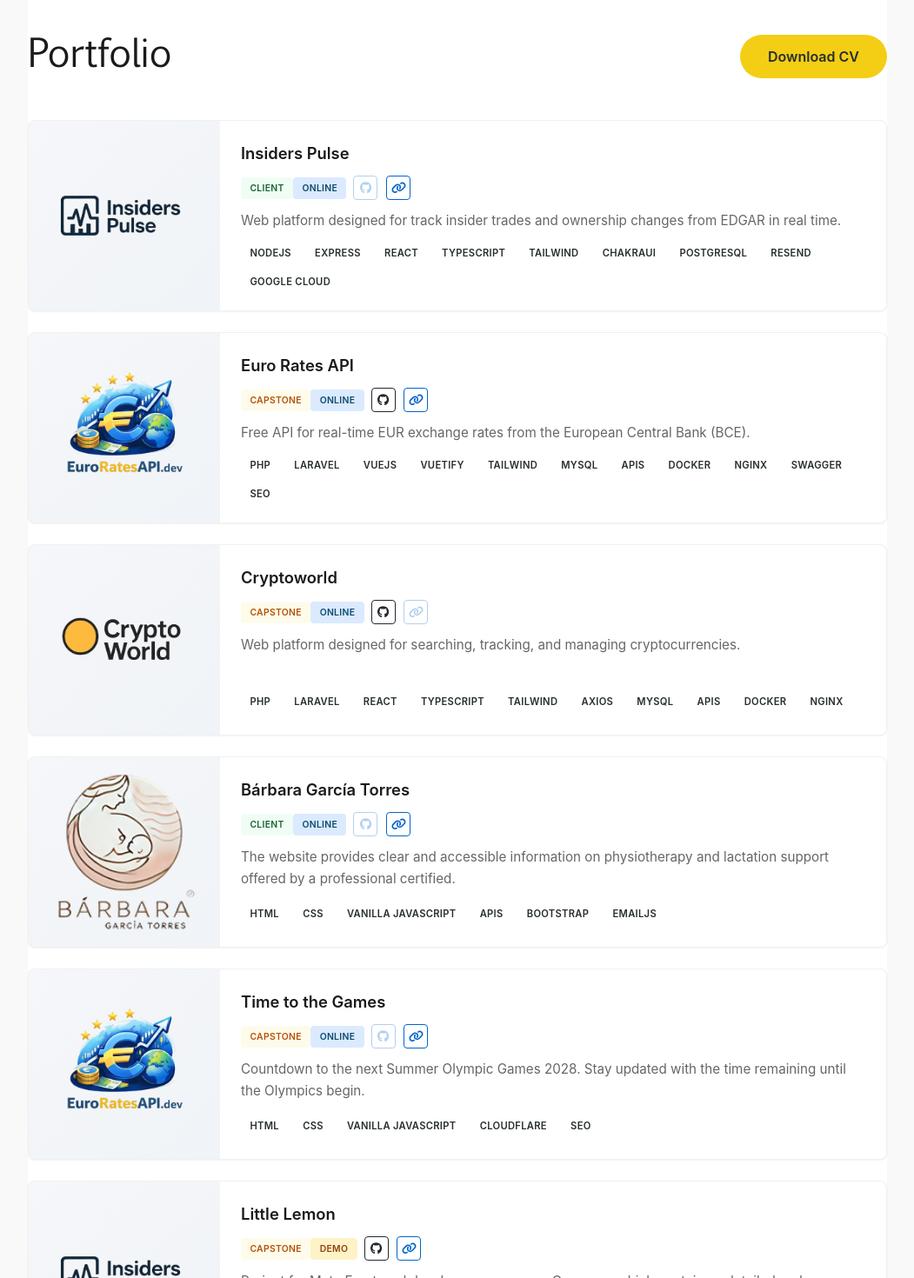
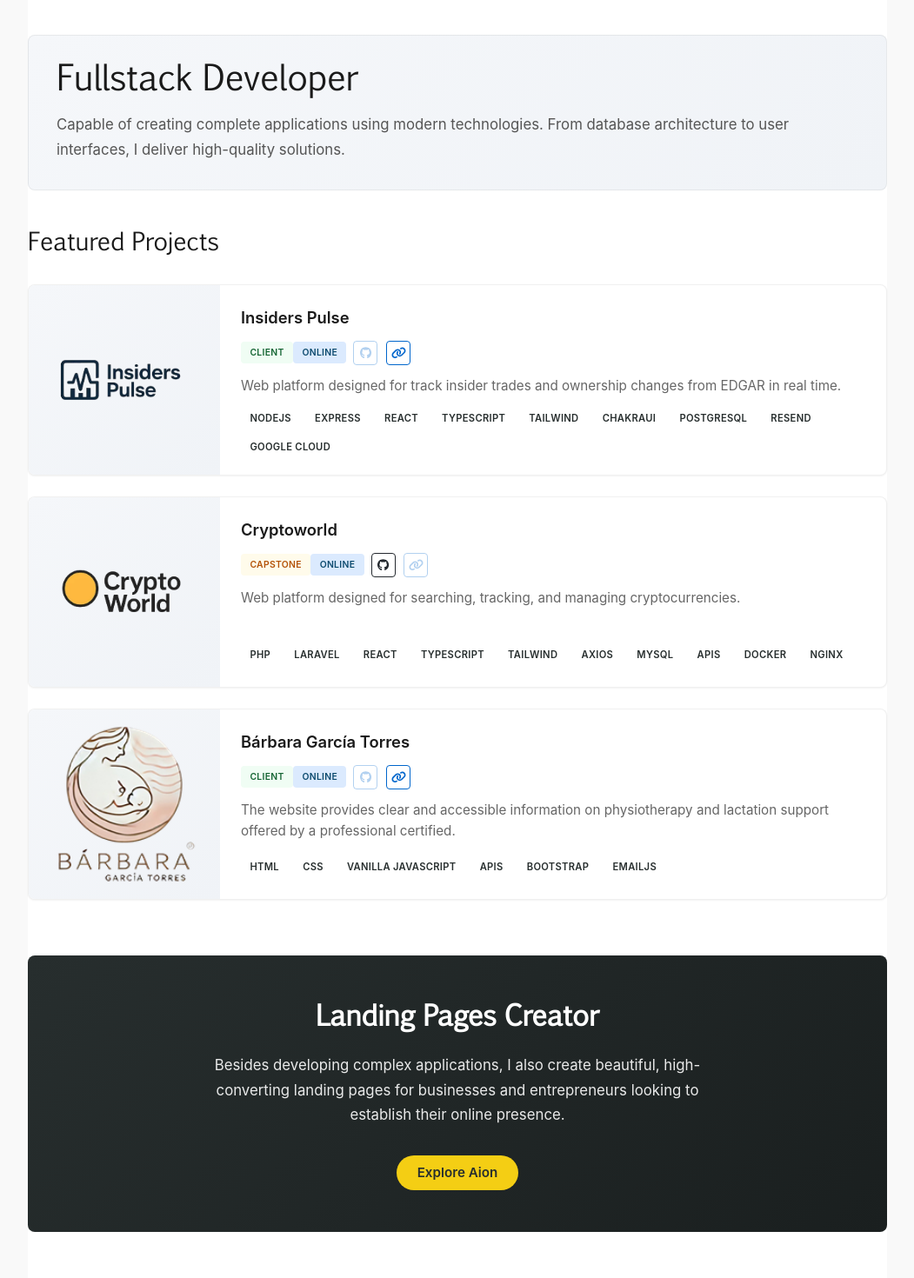
Before and after one commit to monsieurlopez/site_web_2.0, a React (Vite) app: page / in a window 1280 px wide. Shown: the part 620-2090 px from the top of the page at 87% size, without its empty margins (114-1165 px from the left). Built offline with nearby package versions, Linux system fonts and the light colour scheme; a web font is replaced by a local one.

Commit message:
refactor: restructure home portfolio with dual identity - fullstack dev + aion landing creator
Amp-Thread-ID: https://ampcode.com/threads/T-019bfacf-528e-7266-98e7-14e27658c022
Co-authored-by: Amp <amp@ampcode.com>

```diff
--- a/src/components/pages/Home/Portfolio.css
+++ b/src/components/pages/Home/Portfolio.css
@@ -2,6 +2,32 @@
 .portfolio-section {
   padding: 5rem 0;
   background: white;
+}
+
+/* Portfolio Intro */
+.portfolio-intro {
+  margin-bottom: 3rem;
+  padding: 2rem;
+  background: linear-gradient(135deg, #f5f7fa 0%, #f0f3f7 100%);
+  border-radius: 8px;
+  border: 1px solid rgba(0, 0, 0, 0.06);
+}
+
+.portfolio-intro-content h2 {
+  font-family: "Pigiarniq", sans-serif;
+  font-weight: normal;
+  font-size: 2.5rem;
+  color: #1a1a1a;
+  margin: 0 0 1rem 0;
+  letter-spacing: -0.5px;
+}
+
+.portfolio-intro-content p {
+  font-size: 1.05rem;
+  color: #555;
+  line-height: 1.7;
+  margin: 0;
+  font-family: -apple-system, BlinkMacSystemFont, "Segoe UI", "Roboto", "Oxygen", "Ubuntu", "Cantarell", sans-serif;
 }
 
 .portfolio-header {
@@ -9,24 +35,18 @@
   justify-content: space-between;
   align-items: center;
   gap: 2rem;
-  padding-bottom: 3rem;
+  padding-bottom: 2rem;
   flex-wrap: wrap;
 }
 
-.portfolio-header .button-primary {
-  padding: 0.8rem 2rem;
-  font-size: 1rem;
-  white-space: nowrap;
-}
-
-.portfolio-header h2 {
+.portfolio-header h3 {
   line-height: 1;
   font-family: "Pigiarniq", sans-serif;
   font-weight: normal;
-  font-size: 2.75rem;
+  font-size: 1.75rem;
   color: #1a1a1a;
   margin: 0;
-  letter-spacing: -0.5px;
+  letter-spacing: -0.3px;
 }
 
 /* ===== FEATURED PROJECTS GRID ===== */
@@ -223,18 +243,78 @@
   color: #831843;
 }
 
+/* ===== PORTFOLIO AION CTA ===== */
+.portfolio-aion-cta {
+  margin-top: 4rem;
+  padding: 3rem;
+  background: linear-gradient(135deg, #272e2e 0%, #1a1f1f 100%);
+  border-radius: 8px;
+  text-align: center;
+  color: white;
+}
+
+.portfolio-aion-content h3 {
+  font-family: "Pigiarniq", sans-serif;
+  font-size: 2rem;
+  color: white;
+  margin: 0 0 1rem 0;
+  letter-spacing: -0.3px;
+}
+
+.portfolio-aion-content p {
+  font-size: 1.05rem;
+  color: rgba(255, 255, 255, 0.9);
+  line-height: 1.7;
+  margin: 0 0 2rem 0;
+  max-width: 600px;
+  margin-left: auto;
+  margin-right: auto;
+  font-family: -apple-system, BlinkMacSystemFont, "Segoe UI", "Roboto", "Oxygen", "Ubuntu", "Cantarell", sans-serif;
+}
+
+.portfolio-aion-content .button-primary {
+  background: #f4ce14;
+  color: #272e2e;
+}
+
 /* ===== RESPONSIVE ===== */
 @media (max-width: 768px) {
   .portfolio-section {
     padding: 3rem 0;
   }
 
+  .portfolio-intro {
+    padding: 1.5rem;
+    margin-bottom: 2.5rem;
+  }
+
+  .portfolio-intro-content h2 {
+    font-size: 2rem;
+  }
+
+  .portfolio-intro-content p {
+    font-size: 0.95rem;
+  }
+
   .portfolio-header {
     padding-bottom: 2rem;
   }
 
-  .portfolio-header h2 {
-    font-size: 2rem;
+  .portfolio-header h3 {
+    font-size: 1.5rem;
+  }
+
+  .portfolio-aion-cta {
+    padding: 2rem 1.5rem;
+    margin-top: 3rem;
+  }
+
+  .portfolio-aion-content h3 {
+    font-size: 1.5rem;
+  }
+
+  .portfolio-aion-content p {
+    font-size: 0.95rem;
   }
 
   .project-horizontal-card {
--- a/src/components/pages/Home/Portfolio.jsx
+++ b/src/components/pages/Home/Portfolio.jsx
@@ -1,5 +1,6 @@
 import React, { useState, useEffect } from "react";
 import { HashLink } from "react-router-hash-link";
+import { useNavigate } from "react-router-dom";
 import { faLink } from "@fortawesome/free-solid-svg-icons";
 import { FontAwesomeIcon } from "@fortawesome/react-fontawesome";
 import { faGithub } from "@fortawesome/free-brands-svg-icons";
@@ -32,30 +33,6 @@ const featuredProjects = [
     status: "Online",
     demo: true,
     githubPrive: true,
-  },
-  {
-    name: "Euro Rates API",
-    image: euroratesImage,
-    url: "https://euroratesapi.dev/",
-    github: "https://github.com/monsieurlopez/landing-currencies",
-    description: `Free API for real-time EUR exchange rates from the European Central Bank (BCE).`,
-    badges: [
-      "PHP",
-      "Laravel",
-      "Vuejs",
-      "Vuetify",
-      "Tailwind",
-      "MySql",
-      "APIs",
-      "Docker",
-      "Nginx",
-      "Swagger",
-      "SEO",
-    ],
-    type: "Capstone",
-    status: "Online",
-    demo: true,
-    githubPrive: false,
   },
   {
     name: "Cryptoworld",
@@ -99,61 +76,11 @@ const featuredProjects = [
     demo: true,
     githubPrive: true,
   },
-  {
-    name: "Time to the Games",
-    image: euroratesImage,
-    url: "https://timetothegames.com/",
-    github: "",
-    description: `Countdown to the next Summer Olympic Games 2028. Stay updated with the time remaining until the Olympics begin.`,
-    badges: ["HTML", "CSS", "Vanilla Javascript", "Cloudflare", "SEO"],
-    type: "Capstone",
-    status: "Online",
-    demo: true,
-    githubPrive: true,
-  },
-  {
-    name: "Little Lemon",
-    image: insidersPulseImage,
-    url: "https://little-lemon-restaurant-wine.vercel.app/",
-    github: "https://github.com/monsieurlopez/little-lemon-restaurant",
-    description: `Project for Meta Front-end developer program on Coursera, which contains a detailed and responsive website with table-booking functionality.`,
-    badges: [
-      "HTML",
-      "CSS",
-      "Javascript",
-      "React",
-      "Fontawesome",
-      "EmailJS",
-      "Formik",
-    ],
-    type: "Capstone",
-    status: "Demo",
-    demo: true,
-    githubPrive: false,
-  },
-  {
-    name: "In Code Coin",
-    image: cryptoworldImage,
-    url: "https://in-code-coin.github.io/in-code-solutions/",
-    github: "https://github.com/IN-CODE-COIN/in-code-solutions",
-    description: `The platform provides real-time prices, relevant news, and useful tools such as a currency converter.`,
-    badges: [
-      "HTML",
-      "CSS",
-      "Vanilla Javascript",
-      "Bootstrap",
-      "GridJs",
-      "APIs",
-    ],
-    type: "Capstone",
-    status: "Demo",
-    demo: true,
-    githubPrive: false,
-  },
 ];
 
 const Portfolio = () => {
   const [isMobile, setIsMobile] = useState(false);
+  const navigate = useNavigate();
 
   useEffect(() => {
     const checkMobile = () => setIsMobile(window.innerWidth <= 768);
@@ -168,11 +95,15 @@ const Portfolio = () => {
 
   return (
     <section className="container portfolio-section" id="portfolio">
+      <div className="portfolio-intro">
+        <div className="portfolio-intro-content">
+          <h2>Fullstack Developer</h2>
+          <p>Capable of creating complete applications using modern technologies. From database architecture to user interfaces, I deliver high-quality solutions.</p>
+        </div>
+      </div>
+
       <div className="portfolio-header">
-        <h2>Portfolio</h2>
-        <HashLink className="button-primary" onClick={handleClick}>
-          Download CV
-        </HashLink>
+        <h3>Featured Projects</h3>
       </div>
 
       <div className="featured-projects">
@@ -245,11 +176,22 @@ const Portfolio = () => {
                 </div>
               </article>
             ))}
-      </div>
+            </div>
 
+            <div className="portfolio-aion-cta">
+            <div className="portfolio-aion-content">
+            <h3>Landing Pages Creator</h3>
+            <p>Besides developing complex applications, I also create beautiful, high-converting landing pages for businesses and entrepreneurs looking to establish their online presence.</p>
+            <button
+            className="button-primary"
+            onClick={() => navigate('/aion')}
+            >
+            Explore Aion
+            </button>
+            </div>
+            </div>
+            </section>
+            );
+            };
 
-    </section>
-  );
-};
-
-export default React.memo(Portfolio);
+            export default React.memo(Portfolio);
```
Also changed, not shown: 13 other files (tests, documents, lock files or other folders).
